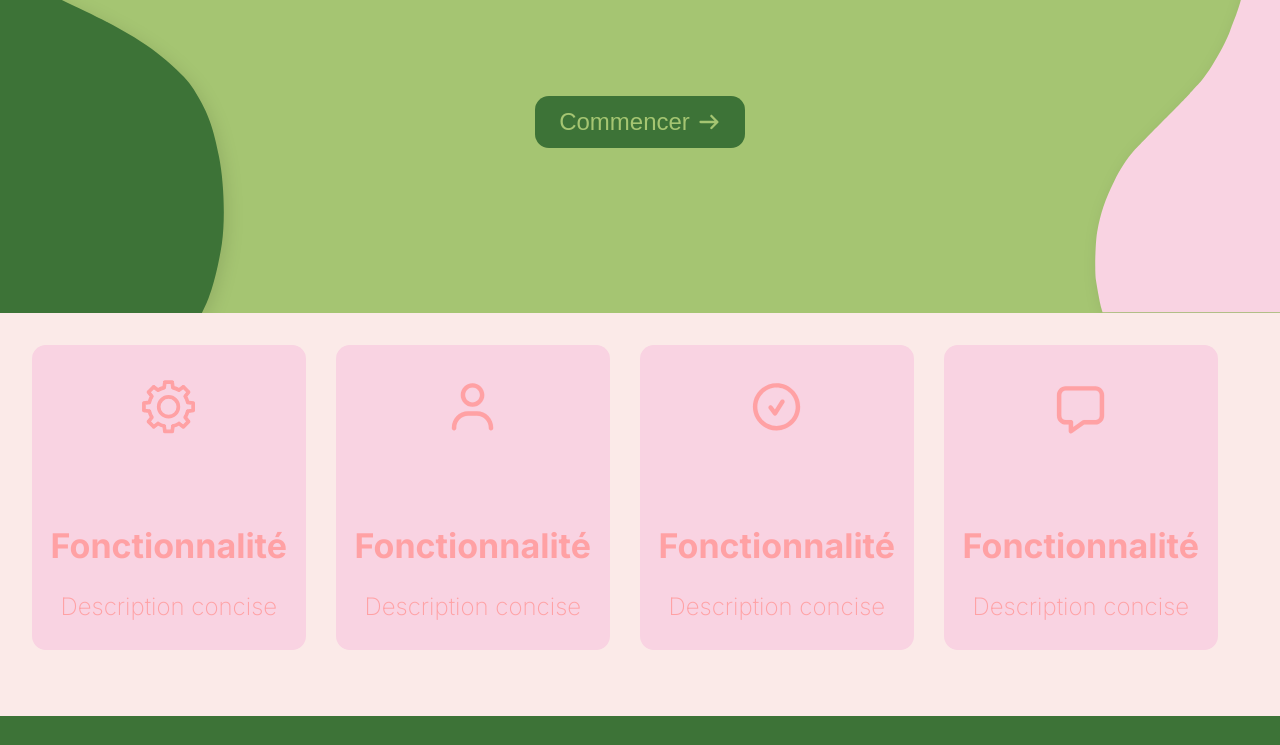
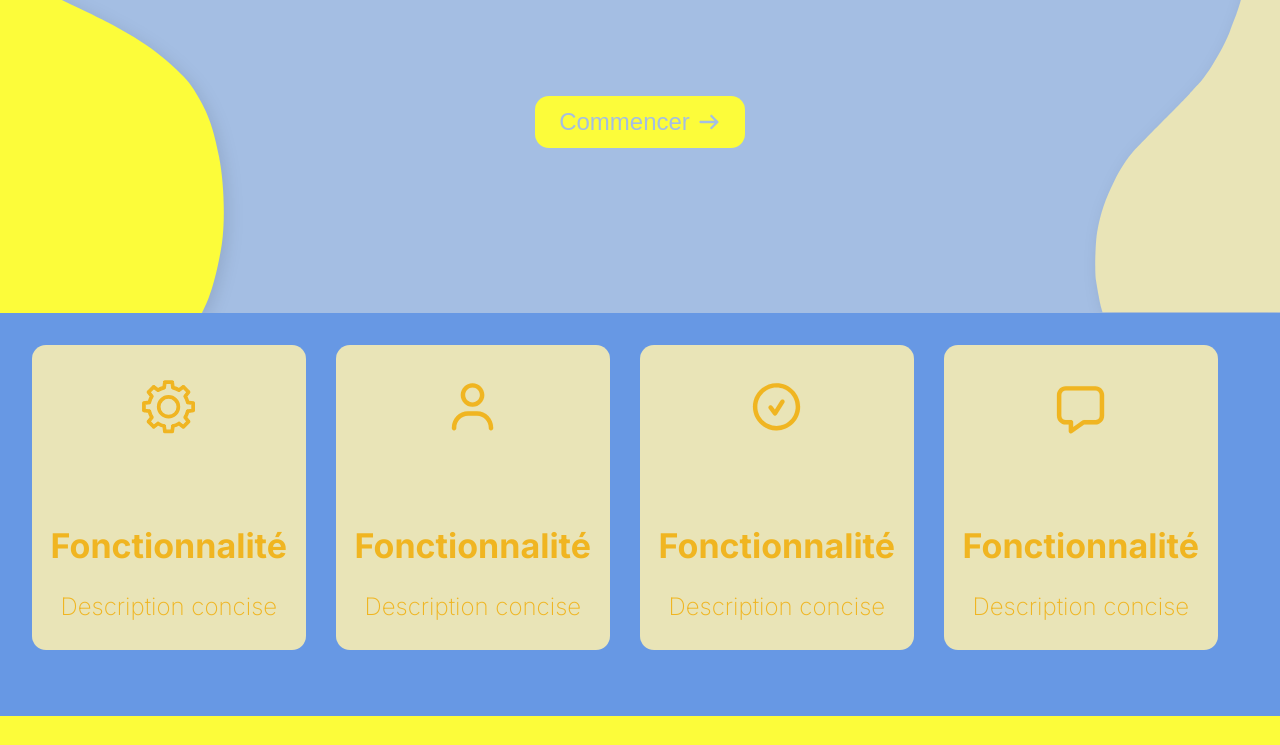
Before and after one commit to BuonomoLea/MatchaDesign, a website with bundled scripts: page public/index.html in a window 1280 px wide. Shown: the part 487-1232 px from the top of the page. Built offline with nearby package versions, Linux system fonts and the light colour scheme; files whose address does not match are found by name.

Commit message:
Change default color

```diff
--- a/public/style.css
+++ b/public/style.css
@@ -7,11 +7,11 @@
     --font-primary: "Poppins", sans-serif;
     --font-secondary: "Inter", sans-serif;
     /* colors */
-    --color-primary: #3D7337;
-    --color-secondary: #A5C572;
-    --color-accent: #FFA1A4;
-    --color-accent-light: #F9D3E2;
-    --color-background: #FBEAE8;
+    --color-primary: #FCFC3A;
+    --color-secondary: #A4BEE3;
+    --color-accent: #f0b521ff;
+    --color-accent-light: #e9e4b7ff;
+    --color-background: #6798E4;
     /* size */
     --sb-size: 16px;
 }
```
